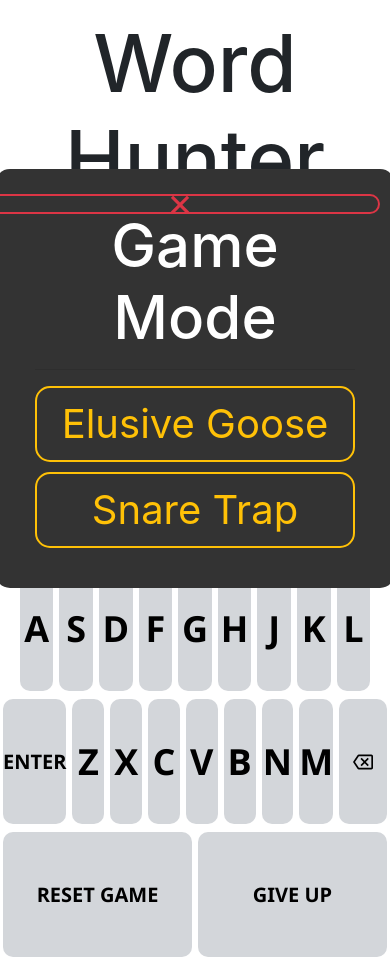
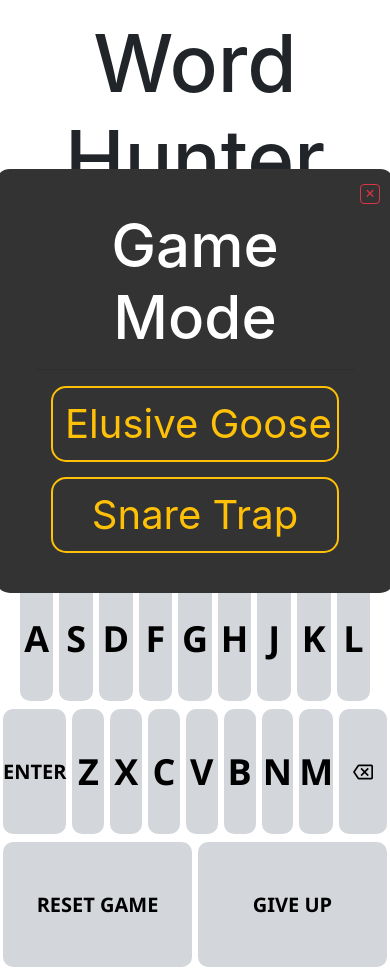
Before and after one commit to code-nybbler/WordHunter, a plain HTML site: page index.html in a window 390 px wide. Shown: the top 975 px of the page. Drawn offline with nearby package versions, Linux system fonts and the light colour scheme; no server answers.

Commit message:
Add files via upload

```diff
--- a/main.css
+++ b/main.css
@@ -204,7 +204,14 @@
     h2 { font-size: 5rem; }
     h3 { font-size: 3.75rem; }
     .game-container { height: 100%; }
-    #mode-btn, #scoreboard-btn, .menu .btn { width: 100%; font-size: 40px; margin-top: 10px; border: 2px solid; border-radius: 15px; }
+    .menu { width: 100%; }
+    #mode-btn,
+    #scoreboard-btn,
+    #mode-menu .mode-btn,
+    #reset-dialog .btn,
+    #lose-dialog .btn,
+    #player-dialog .btn,
+    #player-dialog input { width: 90%; font-size: 40px; margin-top: 15px; border: 2px solid; border-radius: 15px; }
     .tile { width: 100px; height: 100px; }
     .keyboard { width: 100%; margin-bottom: 0; }
     .keyboard-key { height: 125px; font-size: 2.25em; }
```
